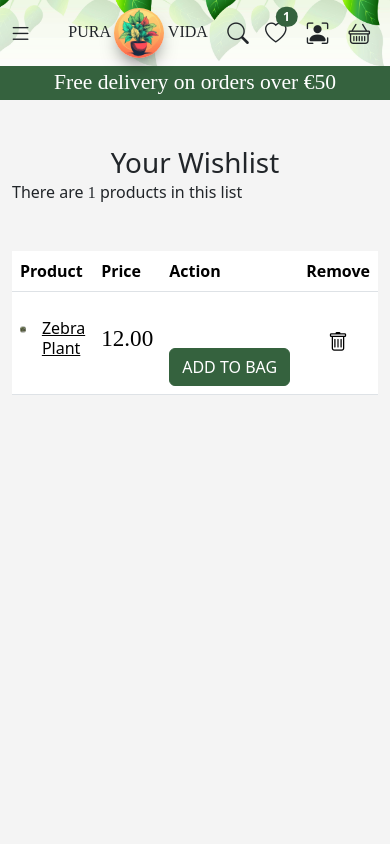
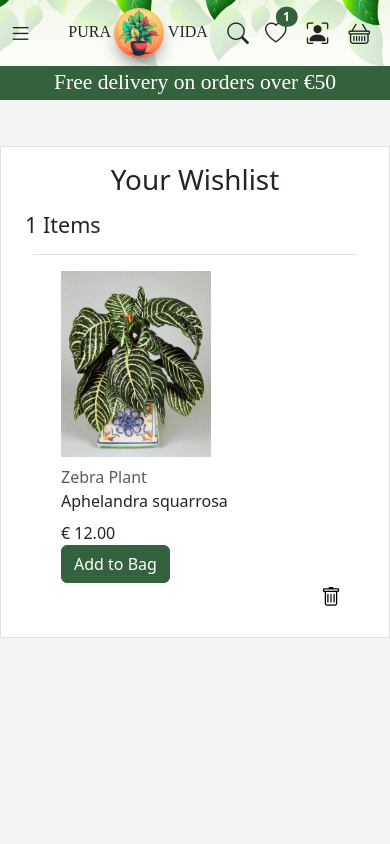
Before and after one commit to viktor-codes/puravida, a Django app: page /wishlist/ in a window 390 px wide. Run offline with Django 3.2, Linux system fonts and the light colour scheme; a user stored in the database is signed in; data comes from the database, SQL or seed files in the repository; tables that the repository leaves empty hold one stand-in row (values such as "Sample post"); some libraries are stand-ins or nearby versions; some web fonts are replaced.

Commit message:
Fixed bag and wishlist pages, made them responsive

```diff
--- a/products/templates/products/product_details.html
+++ b/products/templates/products/product_details.html
@@ -100,7 +100,7 @@
                         <div class="thumb text-center">
                             <img src="{{ MEDIA_URL }}profile.jpg"
                                 style="width: 100px; height: 100px; object-fit: cover;" alt="">
-                            <h5>{{r.user.username|title}}</h5>
+                            <h5>{{r.user.username}}</h5>
                         </div>
                         <div class="flex-grow-1">
                             <div class="d-flex justify-content-between mb-1">
--- a/static/css/base.css
+++ b/static/css/base.css
@@ -547,3 +547,7 @@ input[type=number] {
         width: 90% !important
     }
 }
+
+.cart {
+    margin-bottom: 5vh;
+}
--- a/wishlist/templates/wishlist/wishlist.html
+++ b/wishlist/templates/wishlist/wishlist.html
@@ -1,97 +1,98 @@
-{% extends "includes/base.html" %}
-{% load static %}
-
-{% block page_header %}
+{% extends "includes/base.html" %} {% load static %} {% block page_header %}
 <div class="container header-container">
   <div class="row">
     <div class="col"></div>
   </div>
 </div>
 {% endblock %}
-
 {% block content %}
 <div class="overlay"></div>
-<div class="container-fluid">
-    <div class="row mt-5">
-        <div class="col-xl-10 col-lg-12 m-auto">
-            <div class="mb-5">
+<div class="container">
+  <div class="row mt-5 justify-content-center">
+    <div class="col-md-10 bg-white border">
+      <div class="my-3">
         <h1 class="mb-1 text-center">Your Wishlist</h1>
+      </div>
+      <div class="container mb-2">
+        <div class="row">
+                    <h4 class="">{{ wishlist_count }} Items</h4>
+        </div>
+        {% for item in wishlist %}
+        <div class="row border-top align-items-center p-3 m-2">
 
-                <h6 class="">There are <span class="text-brand">{{ wishlist_count }}</span> products in this
-                    list</h6>
+          <div class="col-md-4">
+            {% if item.product.image %}
+            <img
+              class="img-fluid"
+              src="{{ item.product.image.url }}"
+              alt="{{ item.product.name }}"
+              style="max-width: 150px"
+            />
+            {% else %}
+            <img
+              class="img-fluid"
+              src="{{ MEDIA_URL }}noimage.png"
+              alt="{{ item.product.name }}"
+              style="max-width: 150px"
+            />
+            {% endif %}
           </div>
-            <div class="table-responsive">
-                <table class="table">
-
-                    <thead>
-                        <tr class="">
-                            <th scope="col" colspan="2">Product</th>
-                            <th scope="col">Price</th>
-                            <th scope="col">Action</th>
-                            <th scope="col" class="end">Remove</th>
-                        </tr>
-                    </thead>
-                    {% for item in wishlist %}
-                    <tbody>
-                        <tr class="pt-3">
-                            <td class="image product-thumbnail pt-4" style="width: 150px;">
-                                {% if item.product.image %}
-                                <img class="img-fluid rounded" src="{{ item.product.image.url }}" alt="{{ item.product.name }}">
-                                {% else %}
-                                <img class="img-fluid rounded" src="{{ MEDIA_URL }}noimage.png" alt="{{ item.product.name }}">
-                                {% endif %}
-                            </td>
-                            <td class="align-middle">
-                                <h6>
-                                    <a class="product-name text-black mb-1" href="{% url 'product_details' item.product.id %}">
-                                        {{ item.product.name }}
-                                    </a>
-                                </h6>
-                            </td>
-                            <td class="align-middle">
-                                <h3 class="text-brand">{{ item.product.price }}</h3>
-                            </td>
-                            <td class="align-middle text-center" data-title="Cart">
+          <div class="col-md-2 d-flex flex-column ms-1">
+            <div class="p-2">
+              <div class="row text-muted">{{ item.product.name }}</div>
+              <div class="row">{{ item.product.botanical_name }}</div>
+            </div>
+          </div>
+          <div class="col-md-2">&euro; {{ item.product.price }}</div>
+            <div class="col-md-2 d-flex flex-column">
             <form method="POST" action="{% url 'add_to_bag' item.product_id %}">
               {% csrf_token %}
 
-                                    <input type="submit" class="btn custom-btn-success text-uppercase mt-5" value="Add to Bag">
-                                    <input type="hidden" name="quantity" value="1" min="1" id="id_qty_{{ item.product.id }}" >
-                                    <input type="hidden" name="redirect_url" value="{{ request.path }}">
+              <input
+                type="submit"
+                class="btn custom-btn-success"
+                value="Add to Bag"
+              />
+              <input
+                type="hidden"
+                name="quantity"
+                value="1"
+                min="1"
+                id="id_qty_{{ item.product.id }}"
+              />
+              <input
+                type="hidden"
+                name="redirect_url"
+                value="{{ request.path }}"
+              />
             </form>
-                            </td>
-                            <td class="align-middle text-center" data-title="Remove">
+          </div>
+            <div class="d-flex flex-row-reverse m-0 p-0">
                 <a class="remove-wishlist-item text-black" type="button" id="remove_{{ item.product.id }}">
                     <i class="bi bi-trash fs-5"></i>
                 </a>
-                            </td>
-                        </tr>
-
-                    </tbody>
+            </div>
+        </div>
         {% endfor %}
-                </table>
       </div>
-
     </div>
   </div>
 </div>
 
 {% endblock %}
-
 {% block postloadjs %}
 <script>
   // Remove item and reload on click
-    $('.remove-wishlist-item').click(function (e) {
+  $(".remove-wishlist-item").click(function (e) {
     var csrfToken = "{{ csrf_token }}";
-        var itemId = $(this).attr('id').split('remove_')[1];
-        var size = $(this).data('size');
+    var itemId = $(this).attr("id").split("remove_")[1];
+    var size = $(this).data("size");
     var url = `/wishlist/remove/${itemId}/`;
-        var data = { 'csrfmiddlewaretoken': csrfToken, 'size': size };
+    var data = { csrfmiddlewaretoken: csrfToken, size: size };
 
-        $.post(url, data)
-            .done(function () {
+    $.post(url, data).done(function () {
       location.reload();
     });
-    })
+  });
 </script>
 {% endblock %}
```
Also changed, not shown: bag/templates/bag/bag.html (+132 -87 lines). Lines whose indentation alone changed are shown as unchanged.
